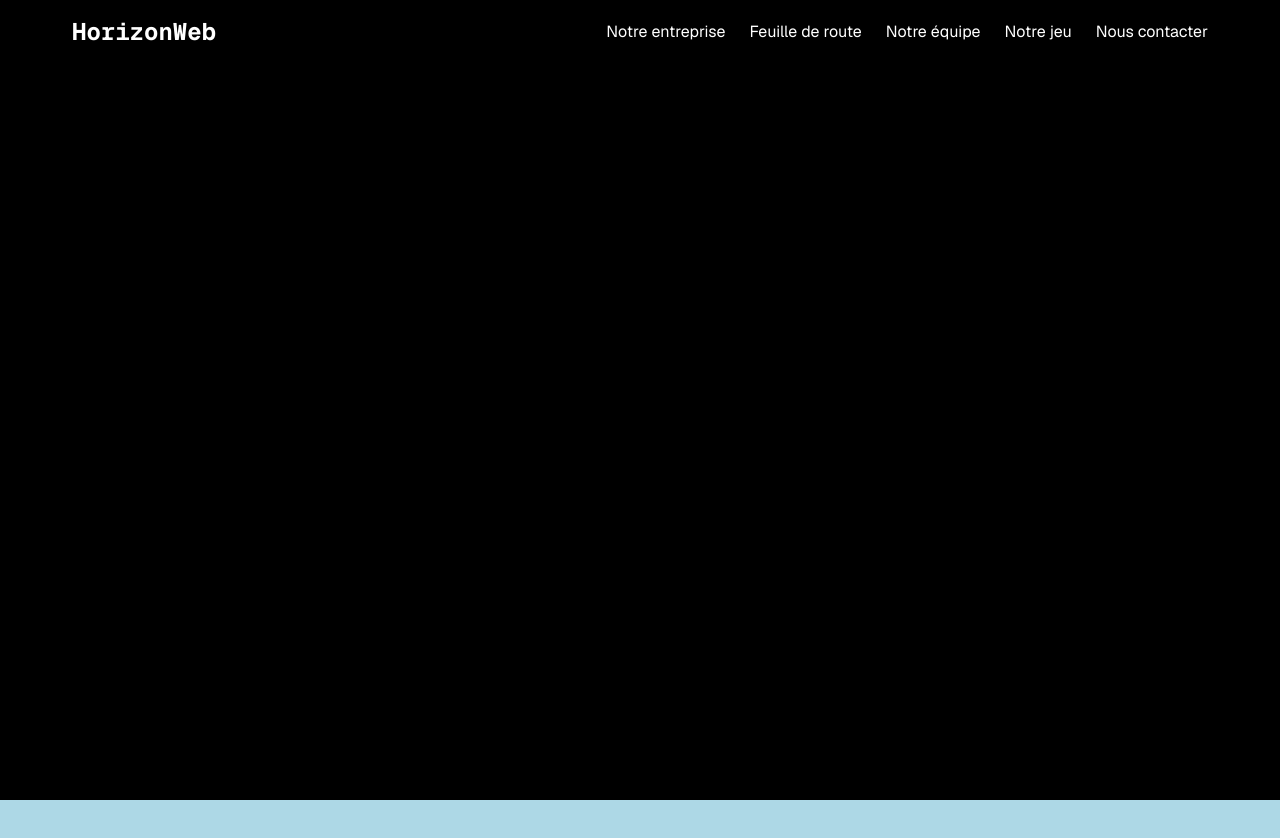
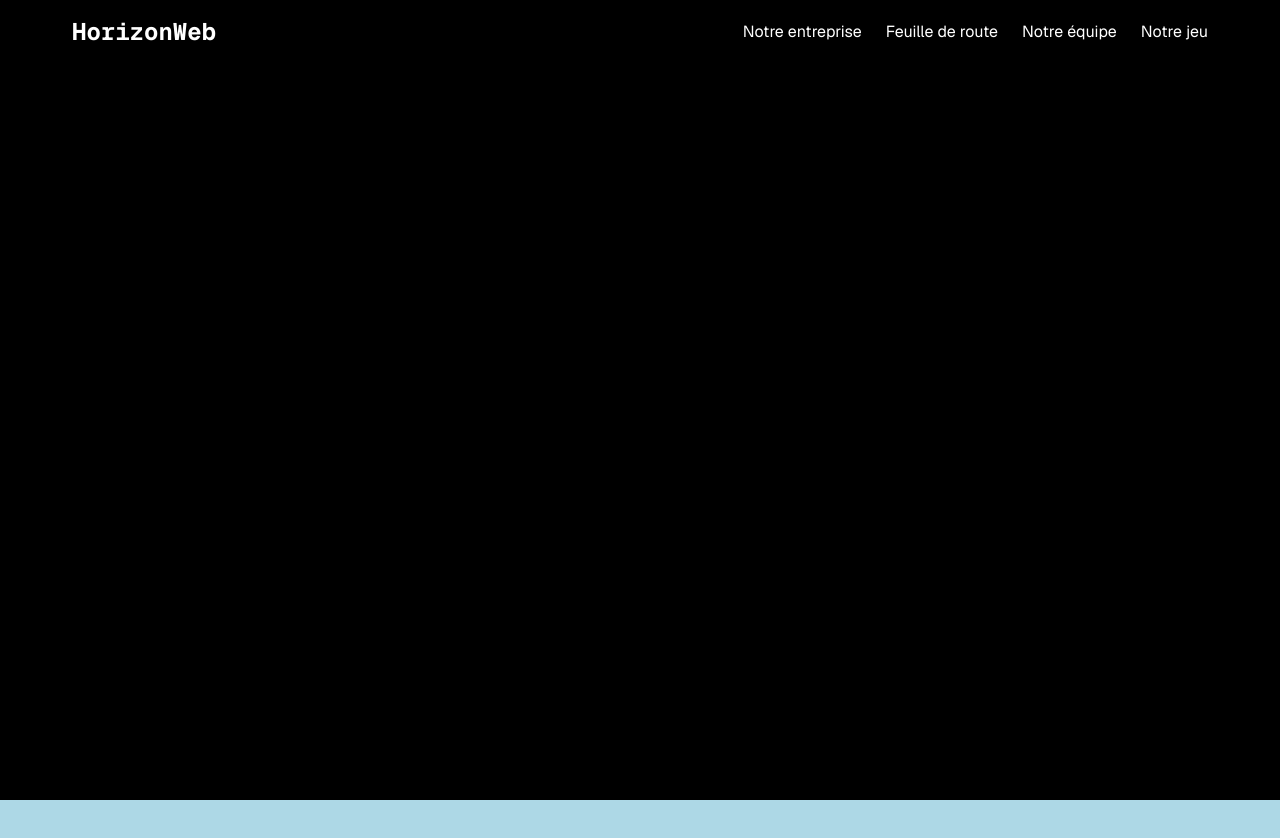
Before and after one commit to Antoineview/HorizonWeb, a Next.js app: page / in a window 1280 px wide. Shown: the top 838 px of the page. Built offline with nearby package versions, Linux system fonts and the light colour scheme.

Commit message:
Supression de la section contact

```diff
--- a/src/app/Components/Navbar.js
+++ b/src/app/Components/Navbar.js
@@ -42,9 +42,6 @@ export default function Navbar() {
           <li>
             <a href="#jeu">Notre jeu</a>
           </li>
-          <li>
-            <a href="#footer">Nous contacter</a>
-          </li>
         </ul>
       </div>
     </motion.div>
```
Also changed, not shown: src/app/contacts/contact.html (renamed from src/app/ajout louis/contact.html).
